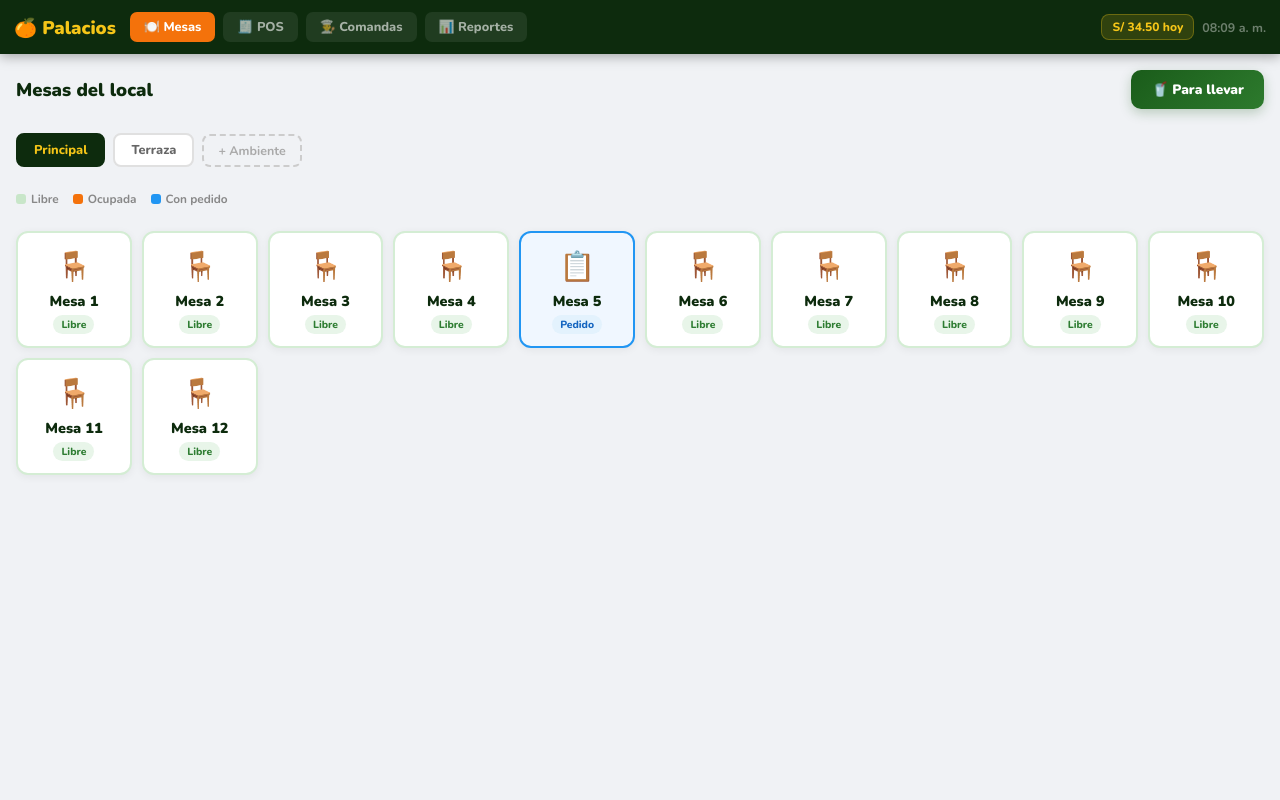
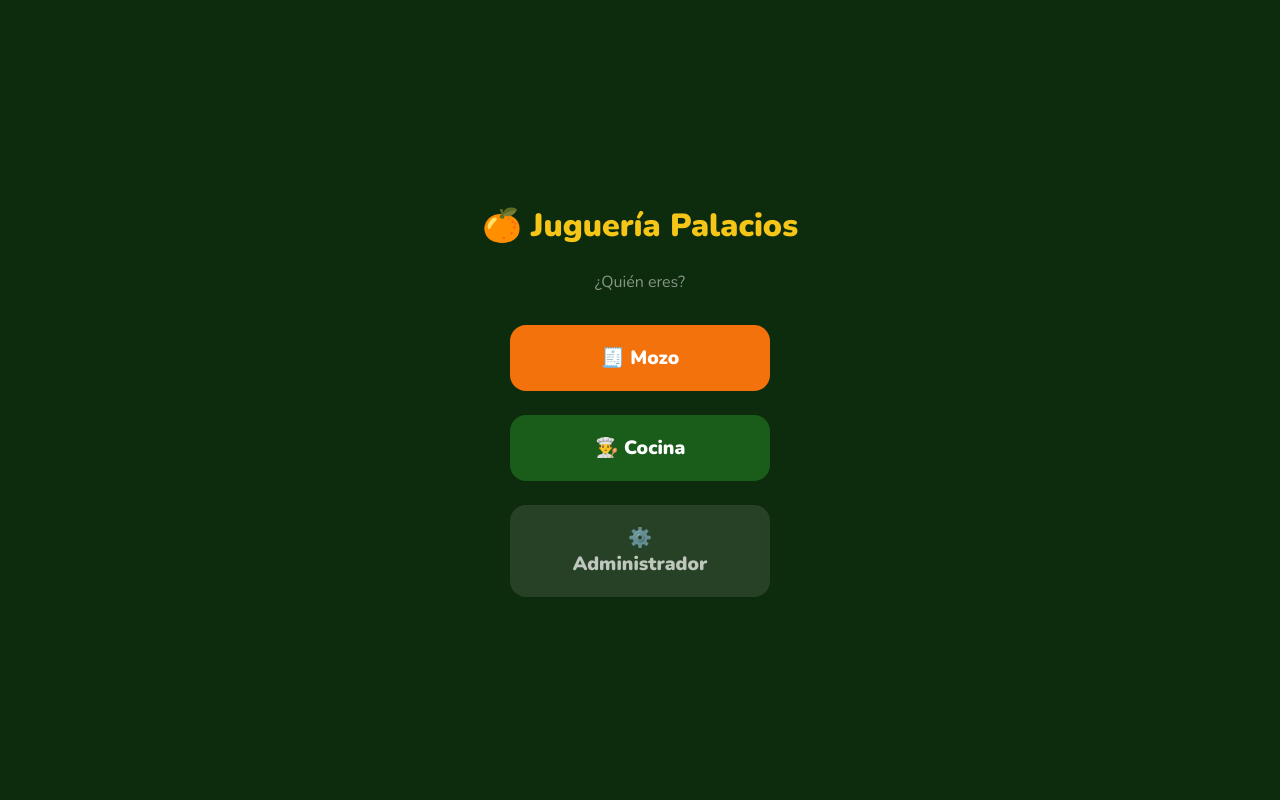
Before and after one commit to BautistaGamarraJohan/palacios-pos, a Flask app: page / in a window 1280 px wide. Run offline with Flask 3, Linux system fonts and the light colour scheme; data comes from the database, SQL or seed files in the repository.

Commit message:
pantalla de roles

```diff
--- a/templates/index.html
+++ b/templates/index.html
@@ -239,20 +239,30 @@ body{font-family:'Nunito',sans-serif;background:#f0f2f5;color:#1c1c1e;height:100
 </head>
 <body>
 
+<!-- PANTALLA SELECCIÓN ROL -->
+<div id="rolScreen" style="position:fixed;inset:0;background:#0d2b0d;display:flex;flex-direction:column;align-items:center;justify-content:center;gap:24px;z-index:9999;">
+  <div style="font-family:'Nunito',sans-serif;font-size:2rem;font-weight:900;color:#f5c518;">🍊 Juguería Palacios</div>
+  <div style="font-family:'Nunito',sans-serif;font-size:1rem;color:rgba(255,255,255,0.5);margin-bottom:8px;">¿Quién eres?</div>
+  <button onclick="selRol('mozo')" style="background:#f4720b;border:none;border-radius:16px;padding:20px 48px;font-family:'Nunito',sans-serif;font-size:1.2rem;font-weight:900;color:#fff;cursor:pointer;width:260px;transition:all 0.2s;">🧾 Mozo</button>
+  <button onclick="selRol('cocina')" style="background:#1a5c1a;border:none;border-radius:16px;padding:20px 48px;font-family:'Nunito',sans-serif;font-size:1.2rem;font-weight:900;color:#fff;cursor:pointer;width:260px;transition:all 0.2s;">👨‍🍳 Cocina</button>
+  <button onclick="selRol('admin')" style="background:rgba(255,255,255,0.1);border:none;border-radius:16px;padding:20px 48px;font-family:'Nunito',sans-serif;font-size:1.2rem;font-weight:900;color:rgba(255,255,255,0.7);cursor:pointer;width:260px;transition:all 0.2s;">⚙️ Administrador</button>
+</div>
+
 <!-- TOPBAR -->
-<div class="topbar">
+<div class="topbar" id="topbar" style="display:none;">
   <div class="brand">🍊 Palacios</div>
-  <button class="tnav active" onclick="irVista('mesas')">🍽️ Mesas</button>
-  <button class="tnav" onclick="irVista('pos')">🧾 POS</button>
-  <button class="tnav" onclick="irVista('comandas')">👨‍🍳 Comandas</button>
-  <button class="tnav" onclick="irVista('reporte')">📊 Reportes</button>
+  <button class="tnav active" id="tnav-mesas" onclick="irVista('mesas')">🍽️ Mesas</button>
+  <button class="tnav" id="tnav-pos" onclick="irVista('pos')">🧾 POS</button>
+  <button class="tnav" id="tnav-comandas" onclick="irVista('comandas')">👨‍🍳 Comandas</button>
+  <button class="tnav" id="tnav-reporte" onclick="irVista('reporte')">📊 Reportes</button>
   <div class="topbar-right">
     <div class="total-hoy-badge" id="totalHoy">S/ 0.00 hoy</div>
     <div class="topbar-time" id="reloj">--:--</div>
+    <button onclick="document.getElementById('rolScreen').style.display='flex'" style="background:rgba(255,255,255,0.1);border:none;border-radius:8px;padding:5px 10px;color:rgba(255,255,255,0.5);cursor:pointer;font-size:0.75rem;font-family:'Nunito',sans-serif;font-weight:700;">Cambiar rol</button>
   </div>
 </div>
 
-<div class="main">
+<div class="main" id="main" style="display:none;">
 
 <!-- ════ MESAS ════ -->
 <div id="vMesas" style="display:flex;">
@@ -531,8 +541,6 @@ window.onload=()=>{
   const hoy=new Date().toISOString().split('T')[0];
   document.getElementById('fIni').value=hoy;
   document.getElementById('fFin').value=hoy;
-  cargarAmbientes();
-  cargarTotalHoy();
   setInterval(()=>{
     document.getElementById('reloj').textContent=new Date().toLocaleTimeString('es-PE',{hour:'2-digit',minute:'2-digit'});
   },1000);
@@ -547,6 +555,38 @@ async function cargarTotalHoy(){
     const d=await r.json();
     document.getElementById('totalHoy').textContent=`S/ ${d.total.toFixed(2)} hoy`;
   }catch(e){}
+}
+
+// ══ ROL ══
+let rolActual = null;
+function selRol(rol) {
+  rolActual = rol;
+  document.getElementById('rolScreen').style.display = 'none';
+  document.getElementById('topbar').style.display = 'flex';
+  document.getElementById('main').style.display = 'flex';
+  cargarAmbientes();
+  cargarTotalHoy();
+
+  // Mostrar/ocultar tabs según rol
+  if(rol === 'mozo') {
+    document.getElementById('tnav-mesas').style.display = 'block';
+    document.getElementById('tnav-pos').style.display = 'block';
+    document.getElementById('tnav-comandas').style.display = 'none';
+    document.getElementById('tnav-reporte').style.display = 'none';
+    irVista('mesas');
+  } else if(rol === 'cocina') {
+    document.getElementById('tnav-mesas').style.display = 'none';
+    document.getElementById('tnav-pos').style.display = 'none';
+    document.getElementById('tnav-comandas').style.display = 'block';
+    document.getElementById('tnav-reporte').style.display = 'none';
+    irVista('comandas');
+  } else { // admin
+    document.getElementById('tnav-mesas').style.display = 'block';
+    document.getElementById('tnav-pos').style.display = 'block';
+    document.getElementById('tnav-comandas').style.display = 'block';
+    document.getElementById('tnav-reporte').style.display = 'block';
+    irVista('mesas');
+  }
 }
 
 // ══ NAVEGACIÓN ══
```
